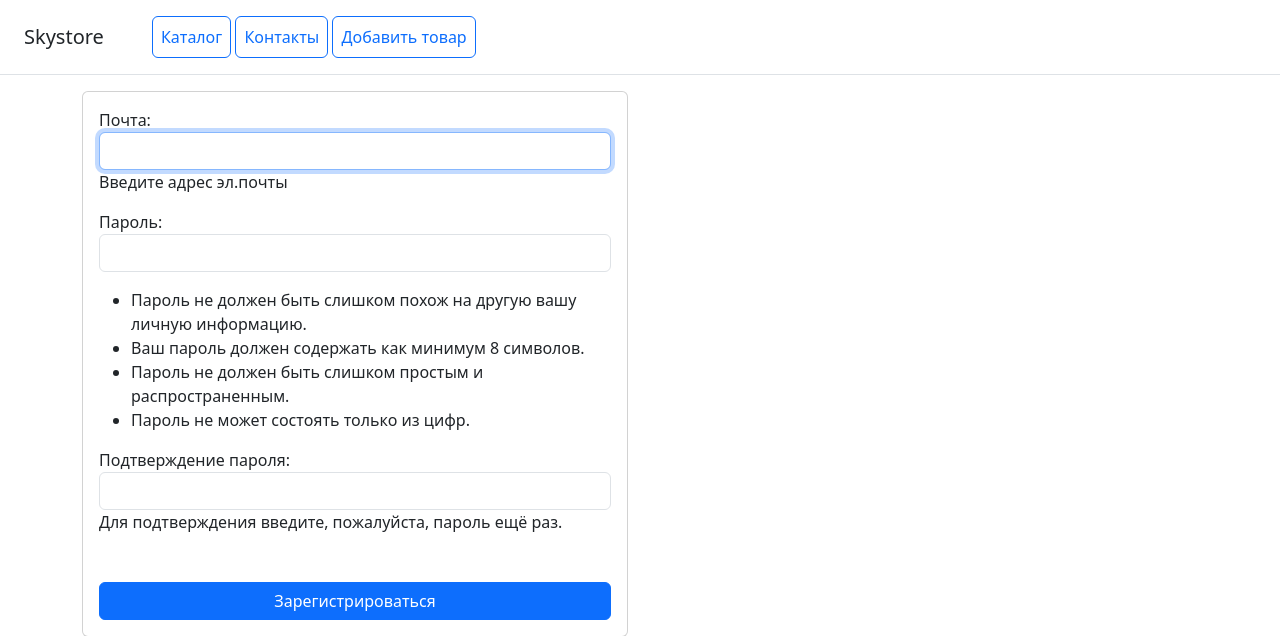
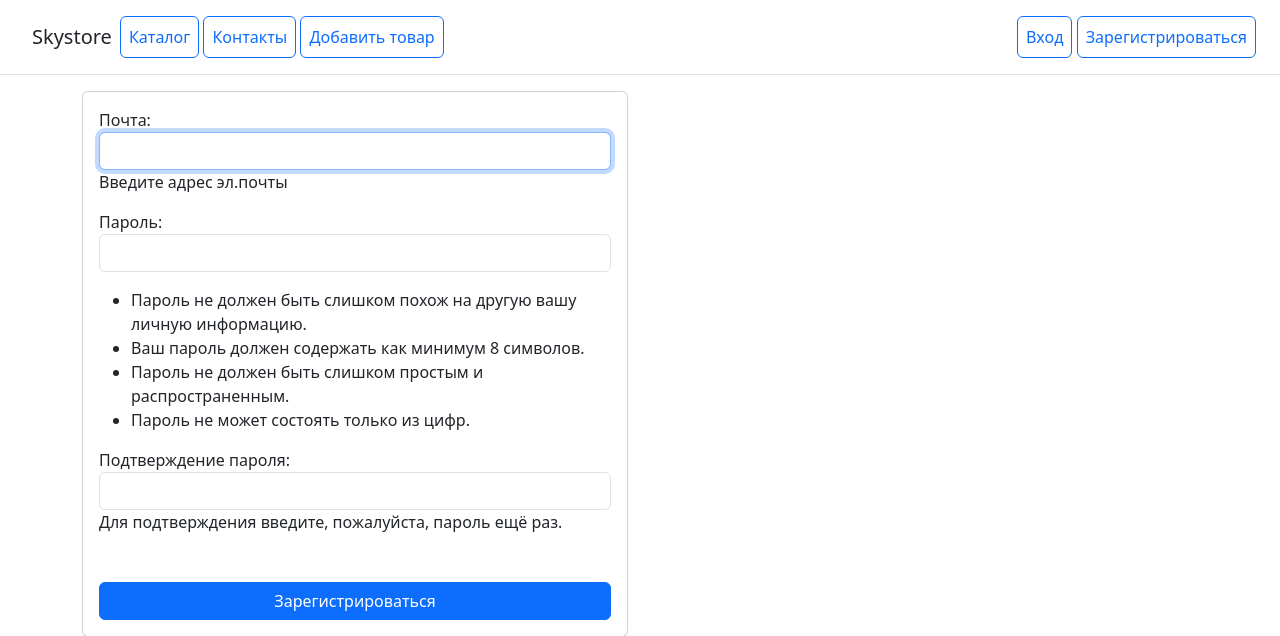
Before and after one commit to vadimsemenov53-crypto/Django_Project_1, a Django app: page /users/register/ in a window 1280 px wide. Shown: the top 636 px of the page. Run offline with Django 5.2, Linux system fonts and the light colour scheme; some libraries are stand-ins or nearby versions.

Commit message:
add buttons login logout and register & add style for login

```diff
--- a/catalog/templates/base.html
+++ b/catalog/templates/base.html
@@ -9,11 +9,26 @@
 </head>
 <body>
 <div class="d-flex flex-column flex-md-row align-items-center p-3 px-md-4 mb-3 bg-white border-bottom box-shadow">
-    <h5 class="my-0 mr-md-auto font-weight-normal">Skystore</h5>
-    <nav class="ms-5">
+    <h5 class="my-0 mx-2 mr-md-auto font-weight-normal">Skystore</h5>
+
+    <nav>
         <a class="p-2 btn btn-outline-primary" href="/catalog/home/">Каталог</a>
         <a class="p-2 btn btn-outline-primary" href="/catalog/contacts/">Контакты</a>
         <a class="p-2 btn btn-outline-primary" href="/catalog/product_add/">Добавить товар</a>
+    </nav>
+
+    <nav class="ms-auto">
+        {% if user.is_authenticated %}
+        <form method="post" action="{% url 'users:logout' %}" style="display: inline">
+            {% csrf_token %}
+            <button type="submit" class="p-2 btn btn-outline-primary">Выйти</button>
+        </form>
+
+        {% else %}
+        <a href="{% url 'users:login' %}" class="p-2 btn btn-outline-primary">Вход</a>
+        <a href="{% url 'users:register' %}" class="p-2 btn btn-outline-primary">Зарегистрироваться</a></li>
+
+        {% endif %}
     </nav>
 </div>
 
--- a/users/forms.py
+++ b/users/forms.py
@@ -1,9 +1,14 @@
 from catalog.forms import StyleFromMixin
 from django.contrib.auth.forms import UserCreationForm
 from .models import User
+from django.contrib.auth.forms import AuthenticationForm
 
 
 class UserRegisterForm(StyleFromMixin, UserCreationForm):
     class Meta:
         model = User
         fields = ('email', 'password1', 'password2')
+
+
+class UserLoginForm(StyleFromMixin, AuthenticationForm):
+    pass
--- a/users/urls.py
+++ b/users/urls.py
@@ -1,12 +1,12 @@
 from django.urls import path
 from users.apps import UsersConfig
-from users.views import UserCreateView, email_verification
-from django.contrib.auth.views import LoginView, LogoutView
+from users.views import UserCreateView, email_verification, UserLoginView
+from django.contrib.auth.views import LogoutView
 
 app_name = UsersConfig.name
 
 urlpatterns = [
-    path('login/', LoginView.as_view(template_name='login.html'), name='login'),
+    path('login/', UserLoginView.as_view(next_page='catalog:home'), name='login'),
     path('logout/', LogoutView.as_view(next_page='catalog:home'), name='logout'),
     path('register/', UserCreateView.as_view(), name='register'),
     path('email-confirm/<str:token>/', email_verification, name='email-confirm')
--- a/users/views.py
+++ b/users/views.py
@@ -2,12 +2,18 @@ import secrets
 
 from django.views.generic import CreateView
 from .models import User
-from .forms import UserRegisterForm
+from .forms import UserRegisterForm, UserLoginForm
 from django.urls import reverse_lazy, reverse
 from django.core.mail import send_mail
 from django.shortcuts import get_object_or_404, redirect
 
 from config.settings import EMAIL_HOST_USER
+from django.contrib.auth.views import LoginView
+
+
+class UserLoginView(LoginView):
+    template_name = 'users/login.html'
+    form_class = UserLoginForm
 
 
 class UserCreateView(CreateView):
```
Also changed, not shown: users/templates/login.html (deleted, +0 -10 lines), users/templates/users/login.html (added, +21 -0 lines).
